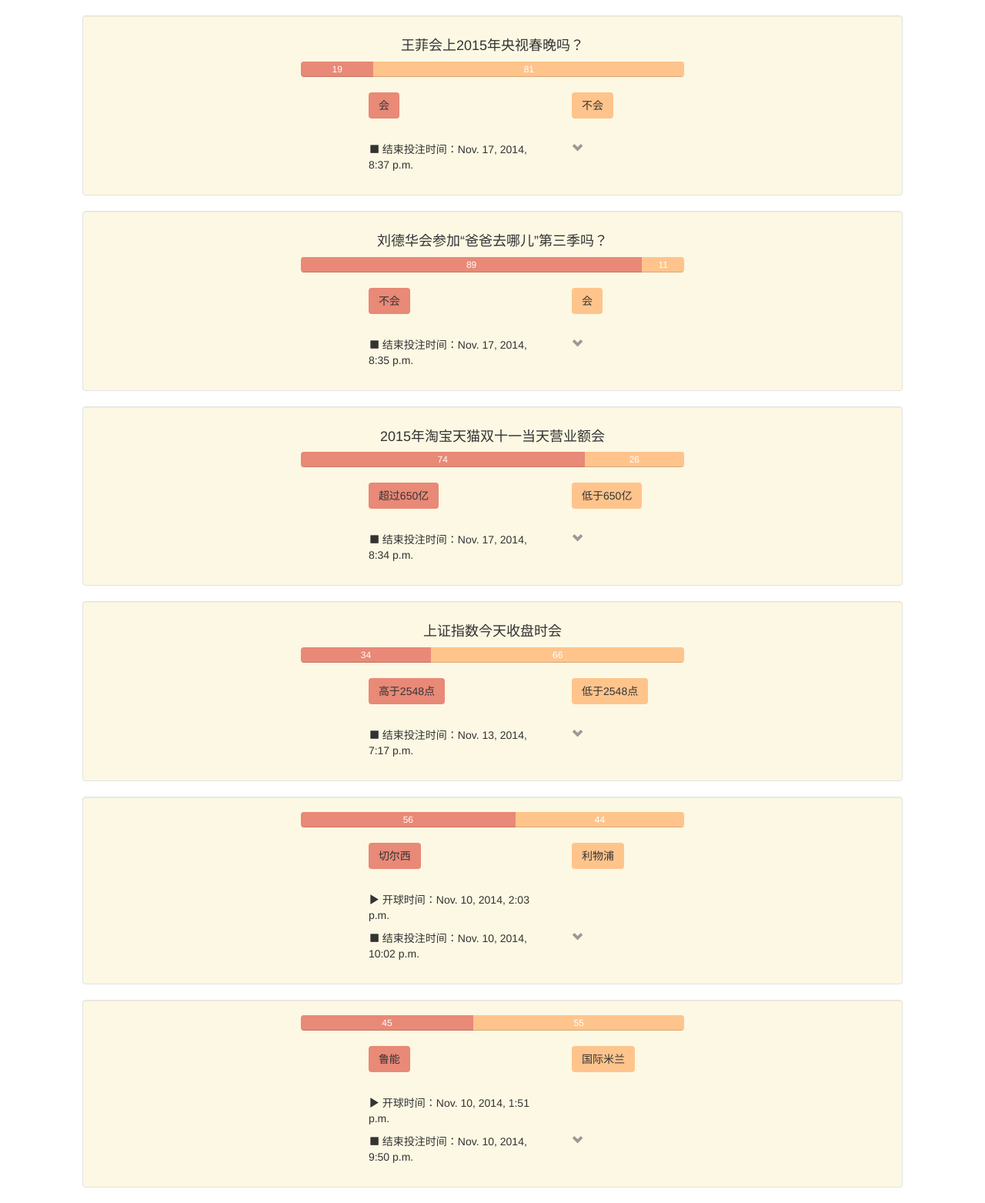
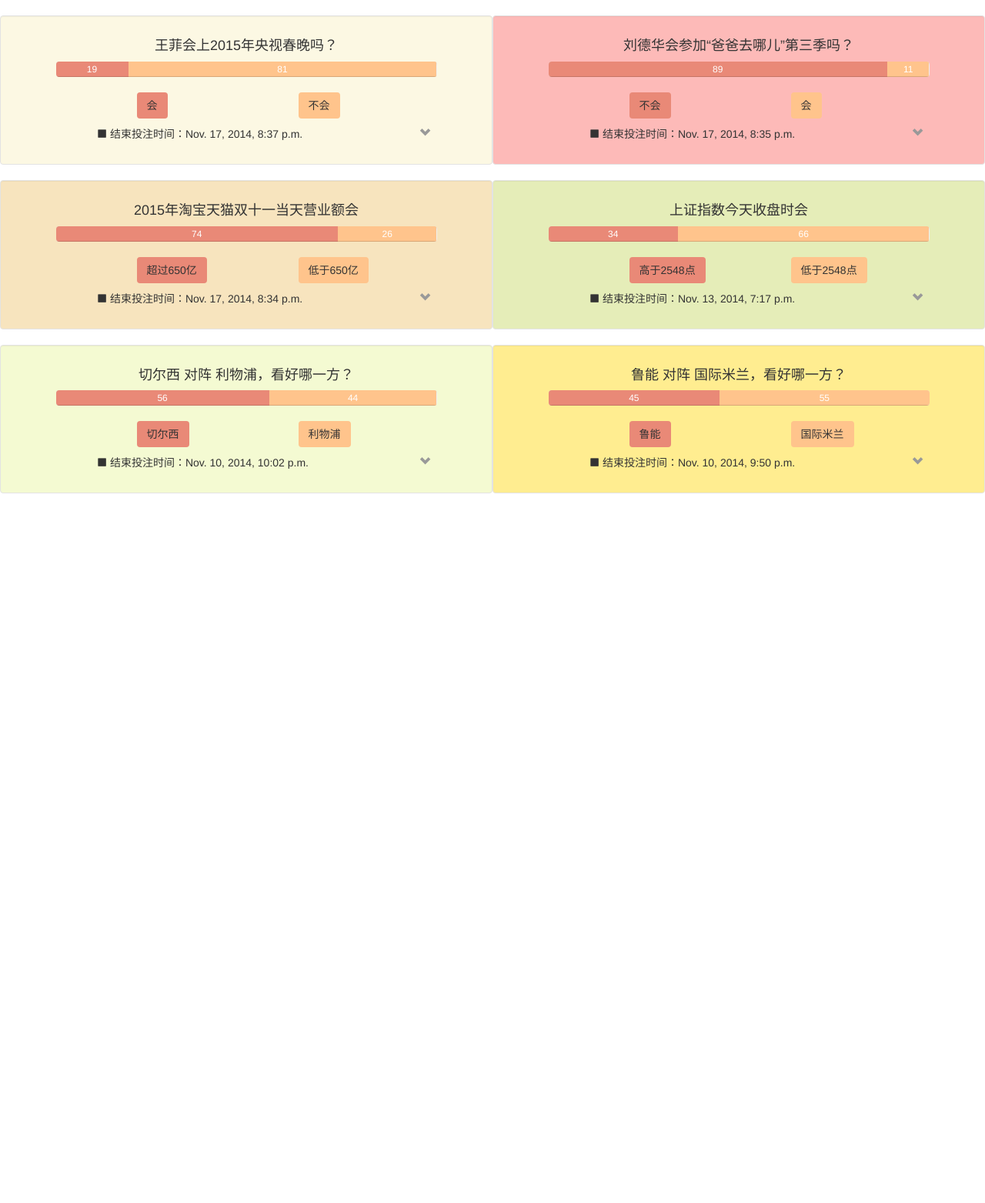
Before and after one commit to StevenSLXie/GuessWhat, a Django app: page /home in a window 1280 px wide. Shown: the part 52-1615 px from the top of the page at 77% size. After the commit the page ends 693 px from the top, so only its background shows below. Run offline with Django 3.2, Linux system fonts and the light colour scheme; a user stored in the database is signed in; data comes from the database, SQL or seed files in the repository; both versions use the stored data as it was after the commit; parts of the project's set-up code (start-up, migrations or seed data) failed here and were passed over; some libraries are stand-ins or nearby versions.

Commit message:
changed to the 2 col style

```diff
--- a/Guess/templates/home.html
+++ b/Guess/templates/home.html
@@ -1,26 +1,59 @@
 {% load bootstrap3 %}
+{% load profile_tag %}
 
 {% include "nav_bar.html" %}
 
 <style type='text/css'>
-.spacer {
-    margin-bottom: 30px;
-}
-.progress-bar-c1 {background: rgba(233, 137,119 , 1);}
-.progress-bar-c2 {background: rgba(255,196,140,1);}
-.well-frame-c {background: rgba(252,248,227,1);}
+    .spacer {
+        margin-bottom: 10px;
+    }
+    .progress-bar-c1 {background: rgba(233, 137,119 , 1);}
+    .progress-bar-c2 {background: rgba(255,196,140,1);}
+    .well-frame-c1 {background: rgba(252,248,227,1);}
+    .well-frame-c3 {background: rgba(247,228,190,1);}
+    .well-frame-c2 {background: rgba(252,157,154,0.7);}
+    .well-frame-c4 {background: rgba(229,237,184,1);}
+    .well-frame-c5 {background: rgba(244,250,210,1);}
+    .well-frame-c6 {background: rgba(255,237,144,1);}
+    .well-frame-c7 {background: rgba(255,254,223,1);}
+    .well-frame-c8 {background: rgba(218,200,235,1);}
+    .well-frame-c9 {background: rgba(224,228,204,1);}
+    .well-frame-c10 {background: rgba(131,175,155,1);}
 </style>
 
 {% for games in gamess %}
 
-<div class="well well-frame-c col-md-10 col-md-offset-1">
+
+{% if forloop.counter == 1 %}
+<div class="well well-frame-c1 col-md-6">
+{% elif forloop.counter == 2 %}
+<div class="well well-frame-c2 col-md-6">
+{% elif forloop.counter == 3 %}
+<div class="well well-frame-c3 col-md-6">
+{% elif forloop.counter == 4 %}
+<div class="well well-frame-c4 col-md-6">
+{% elif forloop.counter == 5 %}
+<div class="well well-frame-c5 col-md-6">
+{% elif forloop.counter == 6 %}
+<div class="well well-frame-c6 col-md-6">
+{% elif forloop.counter == 7 %}
+<div class="well well-frame-c7 col-md-6">
+{% elif forloop.counter == 8 %}
+<div class="well well-frame-c8 col-md-6">
+{% elif forloop.counter == 9 %}
+<div class="well well-frame-c9 col-md-6">
+{% elif forloop.counter == 10 %}
+<div class="well well-frame-c10 col-md-6">
+{% endif %}
 
 {% for game in games %}
 {% if forloop.first %}
 <div class = "row">
-    <div class="col-md-6 col-xs-6 col-lg-offset-3 col-md-offset-3 col-xs-offset-3 col-lg-offset-3">
+    <div class="col-md-10 col-md-offset-1">
         {% if game.game_type == "财经" %}
             <h4 class="text-center">{{ game.headline }}</h4>
+        {% elif game.game_type == "体育" %}
+            <h4 class="text-center">{{ game.name_home }} 对阵 {{ game.name_away }}，看好哪一方？</h4>
         {% endif %}
         <div class="progress">
             <div class="progress-bar progress-bar-c1" style="width: {{ game.price_home }}%">{{ game.price_home }}</div>
@@ -33,25 +66,23 @@
     <form method="POST">
         {% csrf_token %}
 
-         <div class="col-md-1 col-md-offset-4 spacer"><input class="btn progress-bar-c1" type="submit" value={{ game.name_home }} name="h:{{ game.pk }}" onclick="on_submit(event)"/></div>
-         <div class="col-md-1 col-md-offset-2 spacer"><input class="btn progress-bar-c2" type="submit" value={{ game.name_away }} name="a:{{ game.pk }}" onclick="on_submit(event)"/></div>
-         {% if game.game_type == "体育" %}
-         <p class="col-md-3 col-md-offset-4"><i class="glyphicon glyphicon-play"></i> 开球时间：{{ game.begin }}</p>
-         {% endif %}
-         <p class="col-md-3 col-md-offset-4"><i class="glyphicon glyphicon-stop"></i> 结束投注时间：{{ game.expire }}</p>
+         <div class="col-md-1 col-md-offset-3 spacer"><input class="btn progress-bar-c1" type="submit" value={{ game.name_home }} name="h:{{ game.pk }}" onclick="on_submit(event)"/></div>
+         <div class="col-md-1 col-md-offset-3 spacer"><input class="btn progress-bar-c2" type="submit" value={{ game.name_away }} name="a:{{ game.pk }}" onclick="on_submit(event)"/></div>
+
+         <p class="col-md-8 col-md-offset-2"><i class="glyphicon glyphicon-stop"></i> 结束投注时间：{{ game.expire }}</p>
          <div class="col-xs-1 col-sm-1 col-md-1 col-lg-1 dropdown-user"  data-for=".{{ game.pk }}">
                 <i class="glyphicon glyphicon-chevron-down text-muted"></i>
          </div>
 
         <div class="row user-infos {{ game.pk }}">
-            <div class="col-md-4 col-md-offset-4">
+            <div class="col-md-8 col-md-offset-2">
                 <div class="panel panel-default">
                     <div class="panel-heading ">
                         <h3 class="panel-title">更多投注</h3>
                     </div>
                     <div class="panel-body">
                         <div class="row">
-                            <div class=" col-md-11">
+                            <div class=" col-md-12">
                                 <br>
                                 <table class="table table-user-information">
                                     <tbody>
@@ -64,7 +95,9 @@
                                             <div class="progress-bar progress-bar-c1" style="width: {{ game.price_home }}%"> {{ game.price_home }}</div>
                                             <div class="progress-bar progress-bar-c2" style="width: {{ game.price_away }}%">{{ game.price_away }}</div>
                                         </div>
-                                        <div class="row spacer">
+                                    </tr>
+                                    <tr>
+                                        <div class="row">
                                         {% if game.game_type == "体育" %}
                                         <div class="col-md-1 col-md-offset-1"><input class="btn progress-bar-c1" type="submit" value="同意" name="h:{{ game.pk }}" onclick="on_submit(event)"/></div>
                                         <div class="col-md-1 col-md-offset-4"><input class="btn progress-bar-c2" type="submit" value="不同意" name="a:{{ game.pk }}" onclick="on_submit(event)"/></div>
--- a/Guess/templatetags/profile_tag.py
+++ b/Guess/templatetags/profile_tag.py
@@ -4,4 +4,8 @@ register = template.Library()
 
 @register.simple_tag()
 def sub(value1, value2):
-    return value1-value2
+	return value1-value2
+
+@register.simple_tag()
+def mod(value1, value2):
+	return value1%value2
```
Also changed, not shown: db.sqlite3, 1 other file.
